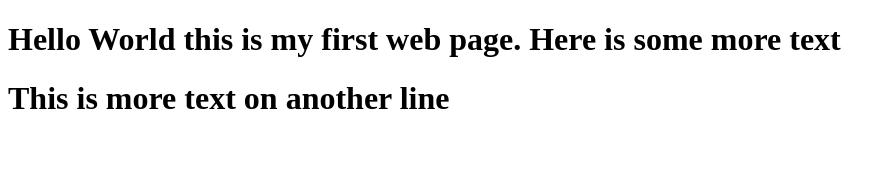
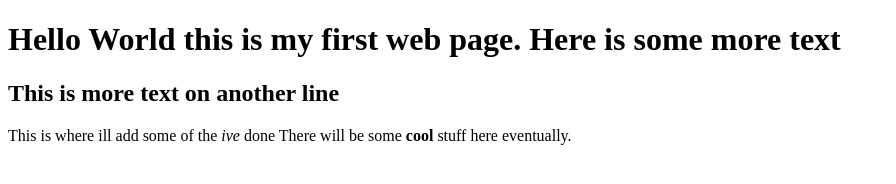
Before and after one commit to ahad-jiva/portfolio_site, a plain HTML site: page index.html in a window 1280 px wide. Shown: the whole page, without its empty margins (0-896 px from the left). Drawn offline with Linux system fonts and the light colour scheme.

Commit message:
paragraph text

```diff
--- a/index.html
+++ b/index.html
@@ -5,9 +5,13 @@
     <meta http-equiv="X-UA-Compatible" content="IE=edge">
     <meta name="viewport" content="width=device-width, initial-scale=1.0">
     <title>aj-site</title>
+    <meta name="description" content="Website to show what ive done">
+    <meta name="author" content="Ahad Jiva"
 </head>
 <body>
     <h1>Hello World this is my first web page. Here is some more text</h1>
-    <h1> This is more text on another line</h1?
+    <h2> This is more text on another line</h2>
+    <p>This is where ill add some of the <em>ive</em> done
+    There will be some <strong>cool</strong> stuff here eventually.</p>
 </body>
 </html>
```
